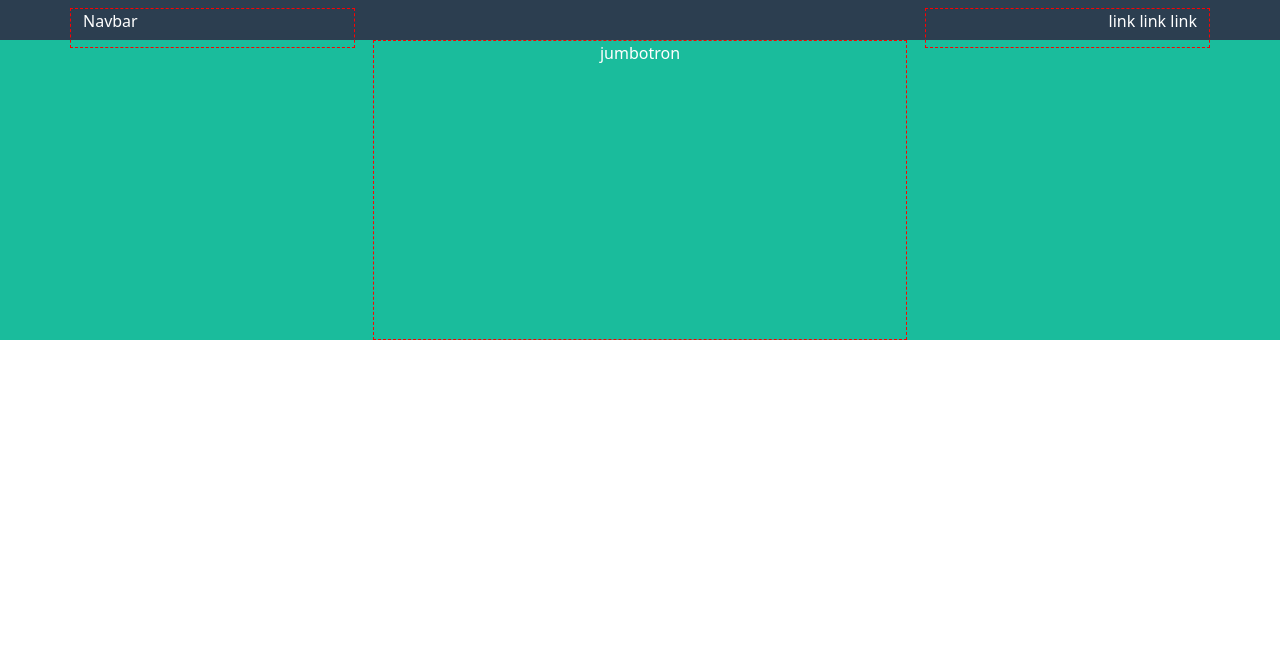
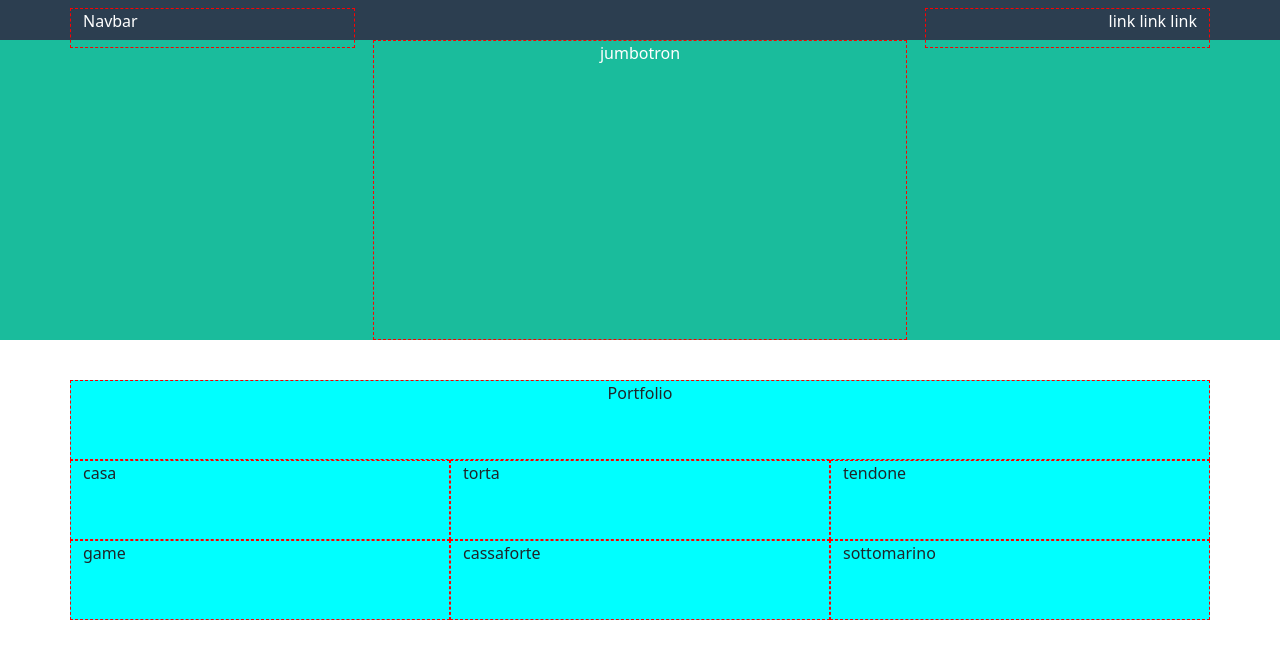
Before and after one commit to Antonio-Italiano/html-css-bootstrap-freelancer, a plain HTML site: page index.html in a window 1280 px wide. Drawn offline with nearby package versions, Linux system fonts and the light colour scheme.

Commit message:
Add Portfolio structure

```diff
--- a/css/style.css
+++ b/css/style.css
@@ -4,10 +4,9 @@
     border: 1px dashed red;
 }
 
-
-
-
-
+section {
+    margin-bottom: 40px;
+}
 
 
 /* Header */
@@ -22,11 +21,18 @@ nav > * {
 
 
 /* Jumbotron */
-.jumbotron {
+#jumbotron {
     background-color: #1ABC9C;
 }
 
-.jumbotron [ class^= 'col' ] {
+#jumbotron [ class^= 'col' ] {
     min-height: 300px;
     color: #fff;
 }
+
+/* Portfolio */
+#portfolio [ class^= 'col' ] {
+    min-height: 80px;
+    background-color: aqua;
+
+}
--- a/index.html
+++ b/index.html
@@ -13,6 +13,8 @@
     <link rel="stylesheet" href="css/style.css">
 </head>
 <body>
+
+    <!-- Header  -->
     <header>
         <div class="container-sm">
             <nav class="navbar row h-100">
@@ -22,9 +24,29 @@
             </nav>
         </div>
     </header>
-    <section class="jumbotron container-fluid">
-        <div class="row justify-content-center">
-            <div class="col-12 col-md-6 col-lg-5 text-center">jumbotron</div>
+
+    <!-- Jumbotron -->
+    <section id="jumbotron">
+        <div class="container-fluid">
+            <div class="row justify-content-center">
+                <div class="col-12 col-md-6 col-lg-5 text-center">jumbotron</div>
+            </div>
+        </div>
+
+    </section>
+
+    <!-- Portfolio  -->
+    <section id="portfolio">
+        <div class="container-sm">
+            <div class="row">
+                <div class="col-12 text-center">Portfolio</div>
+                <div class="col-12 col-md-6 col-lg-4">casa</div>
+                <div class="col-12 col-md-6 col-lg-4">torta</div>
+                <div class="col-12 col-md-6 col-lg-4">tendone</div>
+                <div class="col-12 col-md-6 col-lg-4">game</div>
+                <div class="col-12 col-md-6 col-lg-4">cassaforte</div>
+                <div class="col-12 col-md-6 col-lg-4">sottomarino</div>
+            </div>
         </div>
 
     </section>
```
